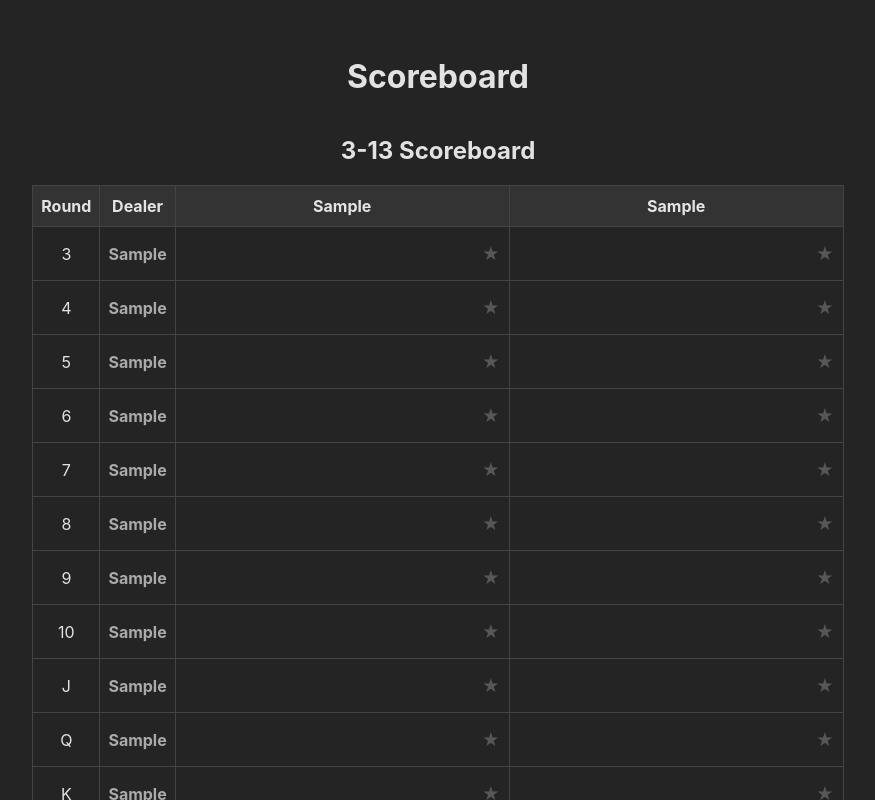
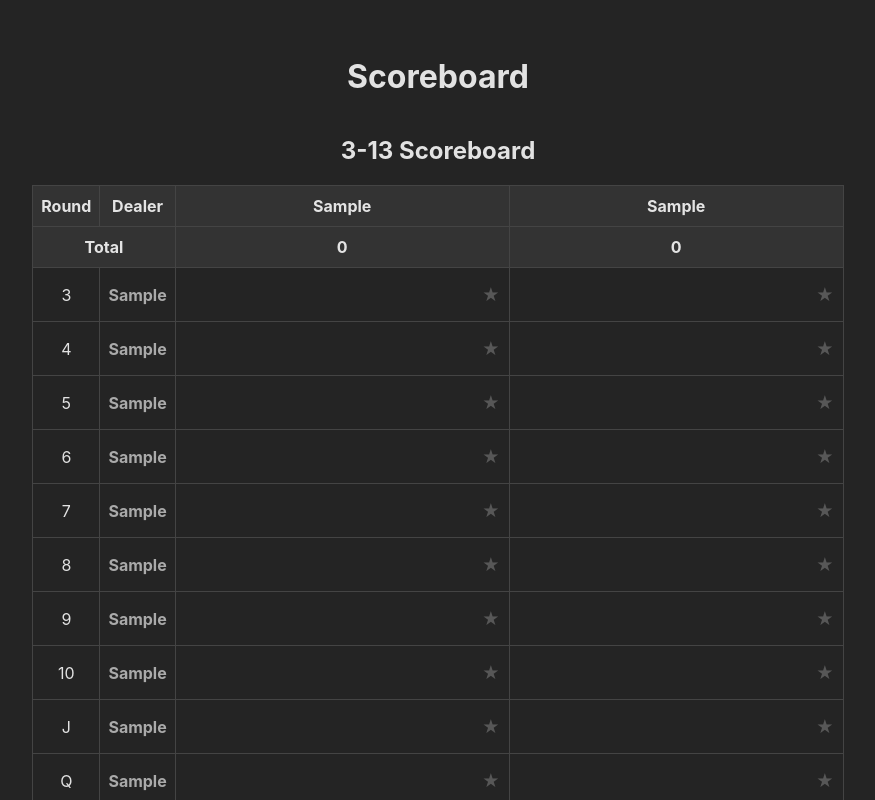
Before and after one commit to drstemper/card-scoreboard, a React (Vite) app: page / in a window 1280 px wide. Both pictures are taken after typing "Sample", "Sample" into the empty fields and a click on the button "Start Game". Shown: the top 800 px of the page, without its empty margins (202-1077 px from the left). Built offline with nearby package versions, Linux system fonts and the light colour scheme.

Commit message:
fix: align totals row and add top totals

```diff
--- a/src/components/ScoreTable.tsx
+++ b/src/components/ScoreTable.tsx
@@ -152,6 +152,12 @@ export const ScoreTable = ({ config, playerNames, onReset, startingDealerIndex }
               <th key={name}>{name}</th>
             ))}
           </tr>
+          <tr>
+            <th colSpan={config.showDealer !== false ? 2 : 1}>Total</th>
+            {totals.map((total, playerIndex) => (
+              <th key={`top-total-${playerIndex}`}>{total}</th>
+            ))}
+          </tr>
         </thead>
         <tbody>
           {rounds.map((round, roundIndex) => {
@@ -281,7 +287,7 @@ export const ScoreTable = ({ config, playerNames, onReset, startingDealerIndex }
         </tbody>
         <tfoot>
           <tr>
-            <th colSpan={2}>Total</th>
+            <th colSpan={config.showDealer !== false ? 2 : 1}>Total</th>
             {totals.map((total, playerIndex) => (
               <th key={`total-${playerIndex}`}>{total}</th>
             ))}
```
